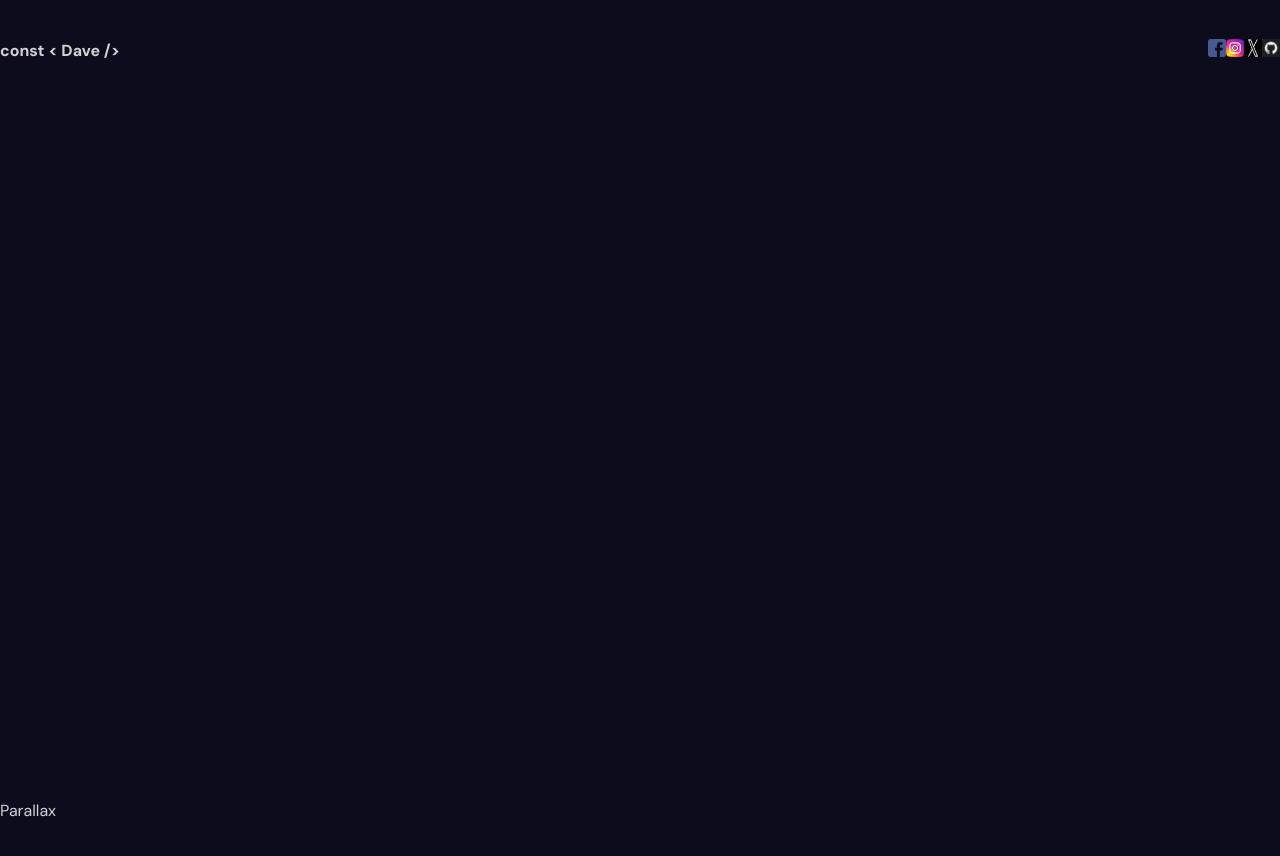
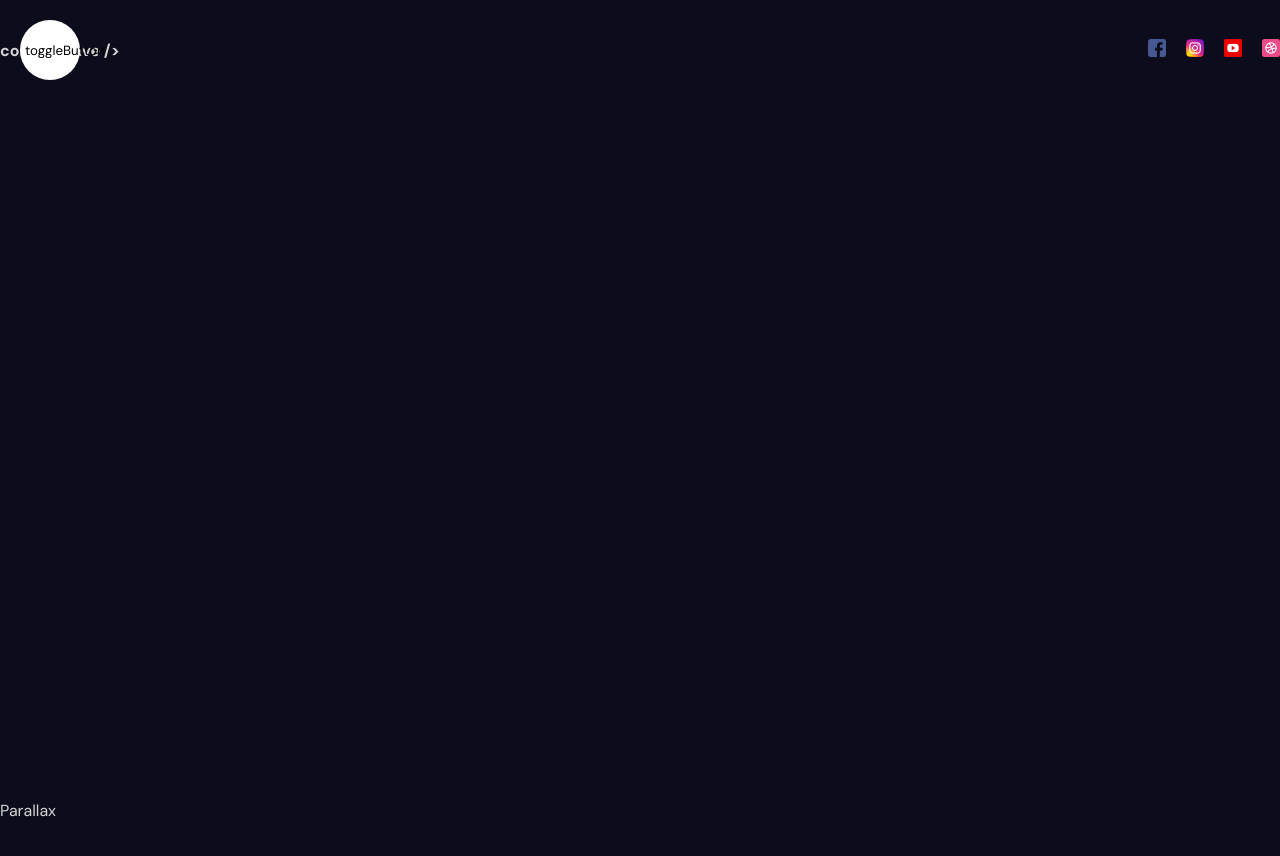
Before and after one commit to davesalvador/davesalvador, a React (Vite) app: page / in a window 1280 px wide. Shown: the top 856 px of the page. Built offline with nearby package versions, Linux system fonts and the light colour scheme.

Commit message:
sidebar
animated sidebar

```diff
--- a/package.json
+++ b/package.json
@@ -10,6 +10,7 @@
     "preview": "vite preview"
   },
   "dependencies": {
+    "framer-motion": "^10.16.4",
     "react": "18.2.0",
     "react-dom": "18.2.0",
     "sass": "^1.68.0"
--- a/src/components/navbar/NavBar.jsx
+++ b/src/components/navbar/NavBar.jsx
@@ -1,20 +1,35 @@
 import React from "react";
 import "./navbar.scss";
+import { motion } from "framer-motion";
+import SideBar from "../sidebar/SideBar";
 
 const NavBar = () => {
   return (
     <div className="navbar">
       {/* Sidebar */}
+      <SideBar />
       <div className="wrapper">
-        <span>
-          const {"<"} Dave {"/>"}
-        </span>
+        <motion.span
+          initial={{ opacity: 0, scale: 0.5 }}
+          animate={{ opacity: 1, scale: 1 }}
+          transition={{ duration: 0.5 }}
+        >
+          <span>
+            const {"<"} Dave {"/>"}
+          </span>
+        </motion.span>
         <div className="social">
-          <a href="">
+          <a href="#">
             <img src="/facebook.png" alt="" />
+          </a>
+          <a href="#">
             <img src="/instagram.png" alt="" />
-            <img src="/x.png" alt="" />
-            <img src="/github.png" alt="" />
+          </a>
+          <a href="#">
+            <img src="/youtube.png" alt="" />
+          </a>
+          <a href="#">
+            <img src="/dribbble.png" alt="" />
           </a>
         </div>
       </div>
--- /dev/null
+++ b/src/components/sidebar/SideBar.jsx
@@ -0,0 +1,39 @@
+import React, { useState } from "react";
+import "./sidebar.scss";
+import ToggleButton from "./toggleButton/toggleButton";
+import Links from "./links/Links";
+import { motion } from "framer-motion";
+
+const variants = {
+  open: {
+    clipPath: "circle(1200px at 50px 50px)",
+    transition: {
+      type: "spring",
+      stiffness: 20,
+    },
+  },
+  closed: {
+    clipPath: "circle(30px at 50px 50px)",
+    transition: {
+      delay: 0.5,
+      type: "spring",
+      stiffness: 400,
+      damping: 40,
+    },
+  },
+};
+const SideBar = () => {
+  const [open, setOpen] = useState(false);
+  //   const [closed, setClosed] = useState();
+
+  return (
+    <motion.div className="sidebar" animate={open ? "open" : "closed"}>
+      <motion.div className="bg" variants={variants}>
+        <Links />
+      </motion.div>
+      <ToggleButton setOpen={setOpen} />
+    </motion.div>
+  );
+};
+
+export default SideBar;
--- /dev/null
+++ b/src/components/sidebar/links/Links.jsx
@@ -0,0 +1,7 @@
+import React from "react";
+
+const Links = () => {
+  return <div className="links">Links</div>;
+};
+
+export default Links;
--- /dev/null
+++ b/src/components/sidebar/sidebar.scss
@@ -0,0 +1,43 @@
+.sidebar {
+  display: flex;
+  flex-direction: column;
+  align-items: center;
+  justify-content: center;
+  background-color: white;
+  color: black;
+  .bg {
+    z-index: 999;
+    position: fixed;
+    top: 0;
+    left: 0;
+    bottom: 0;
+    width: 400px;
+    background: white;
+    .links {
+      position: absolute;
+      width: 100%;
+      height: 100%;
+      display: flex;
+      flex-direction: column;
+      align-items: center;
+      justify-content: center;
+      gap: 20px;
+    }
+    a {
+      font-size: 40px;
+    }
+  }
+  button {
+    z-index: 999;
+    position: fixed;
+    width: 50px;
+    height: 50px;
+    border-radius: 50%;
+    position: fixed;
+    top: 25px;
+    left: 25px;
+    background-color: transparent;
+    border: none;
+    cursor: pointer;
+  }
+}
--- /dev/null
+++ b/src/components/sidebar/toggleButton/ToggleButton.jsx
@@ -0,0 +1,7 @@
+import React from "react";
+
+const ToggleButton = ({ setOpen }) => {
+  return <button onClick={() => setOpen((prev) => !prev)}>toggleButton</button>;
+};
+
+export default ToggleButton;
```
Also changed, not shown: 1 other file (tests, documents, lock files or other folders).
